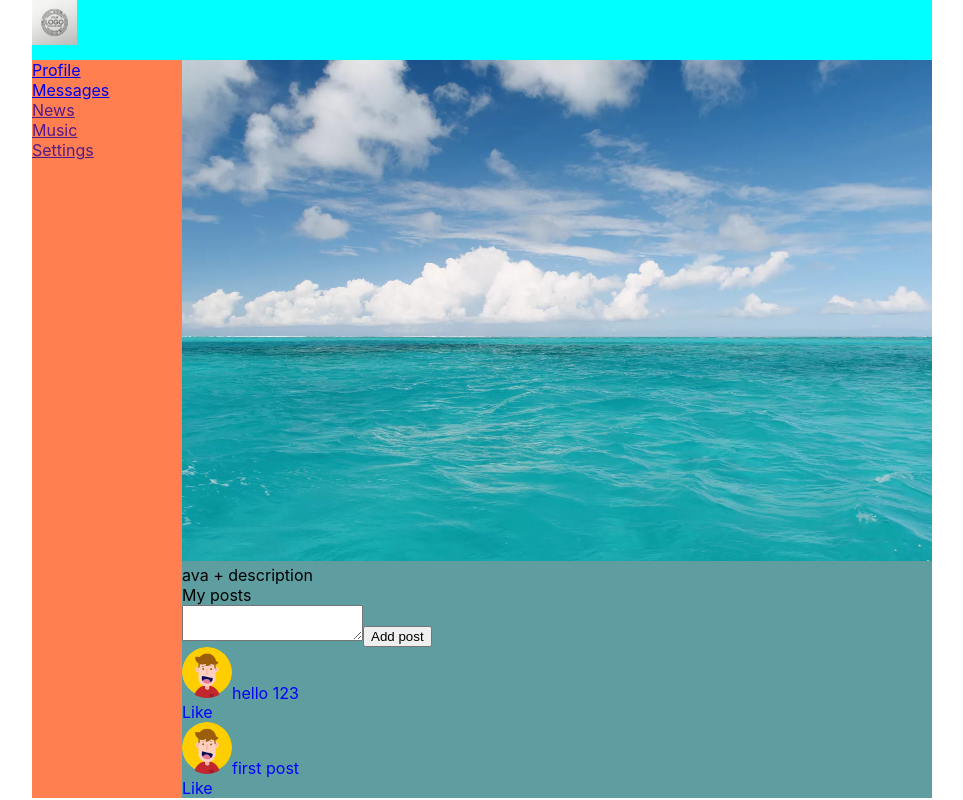
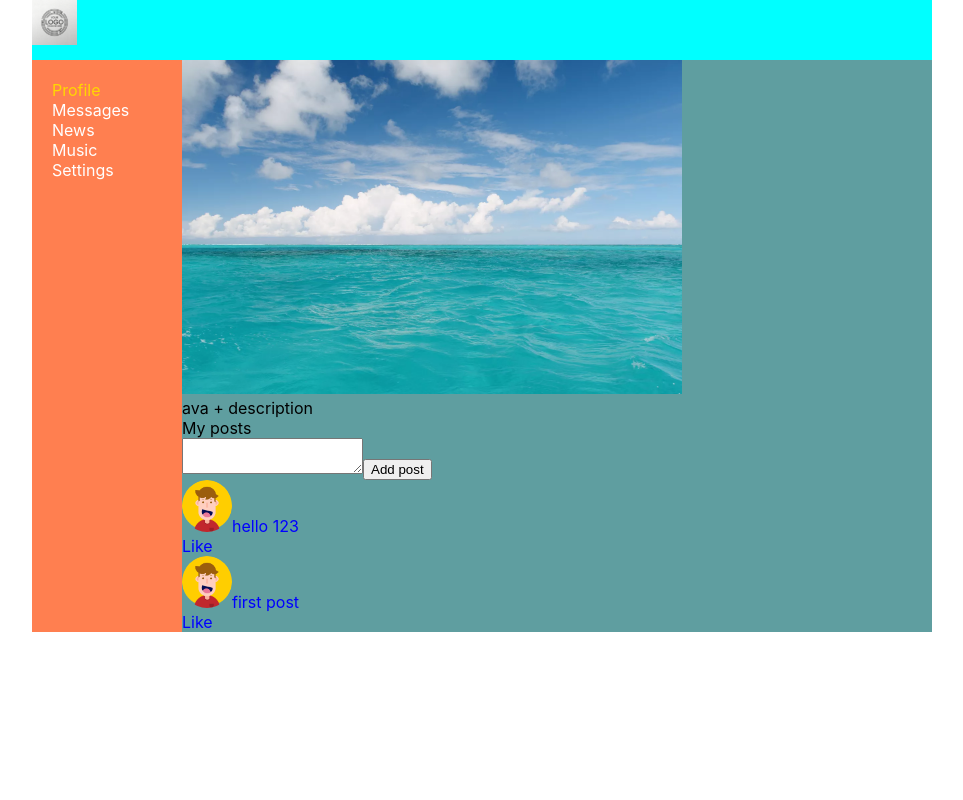
Before and after one commit to ksasrg/samurai-way, a React (Create React App) app: page /profile in a window 1280 px wide. Shown: the whole page, without its empty margins (158-1121 px from the left). Built offline with nearby package versions, Linux system fonts and the light colour scheme.

Commit message:
20. NavLink

```diff
--- a/src/components/Navbar/Navbar.module.css
+++ b/src/components/Navbar/Navbar.module.css
@@ -1,13 +1,14 @@
 .nav {
   grid-area: n;
   background-color: coral;
+  padding: 20px;
 }
 
-.item {
+.item a {
   color: white;
-  /* font-size: 50px; */
+  text-decoration: none;
 }
 
-.item.active {
+.item a.activeLink {
   color: gold;
 }
--- a/src/components/Navbar/Navbar.tsx
+++ b/src/components/Navbar/Navbar.tsx
@@ -1,11 +1,16 @@
 import React from 'react';
+import { NavLink } from 'react-router-dom';
 import s from './Navbar.module.css';
 
 const Navbar = () => {
   return (
     <nav className={s.nav}>
-      <div className={s.item}><a href='/profile'>Profile</a></div>
-      <div className={`${s.item} ${s.active}`}><a href='/messages'>Messages</a></div>
+      <div className={s.item}>
+        <NavLink to='/profile' activeClassName={s.activeLink}>Profile</NavLink>
+      </div>
+      <div className={s.item}>
+        <NavLink to='/messages' activeClassName={s.activeLink}>Messages</NavLink>
+      </div>
       <div className={s.item}><a href="">News</a></div>
       <div className={s.item}><a href="">Music</a></div>
       <div className={s.item}><a href="">Settings</a></div>
--- a/src/components/Profile/Profile.module.css
+++ b/src/components/Profile/Profile.module.css
@@ -1,5 +1,5 @@
 
 
 .backimg {
-  width: 100%;
+  width: 500px;
 }
```
